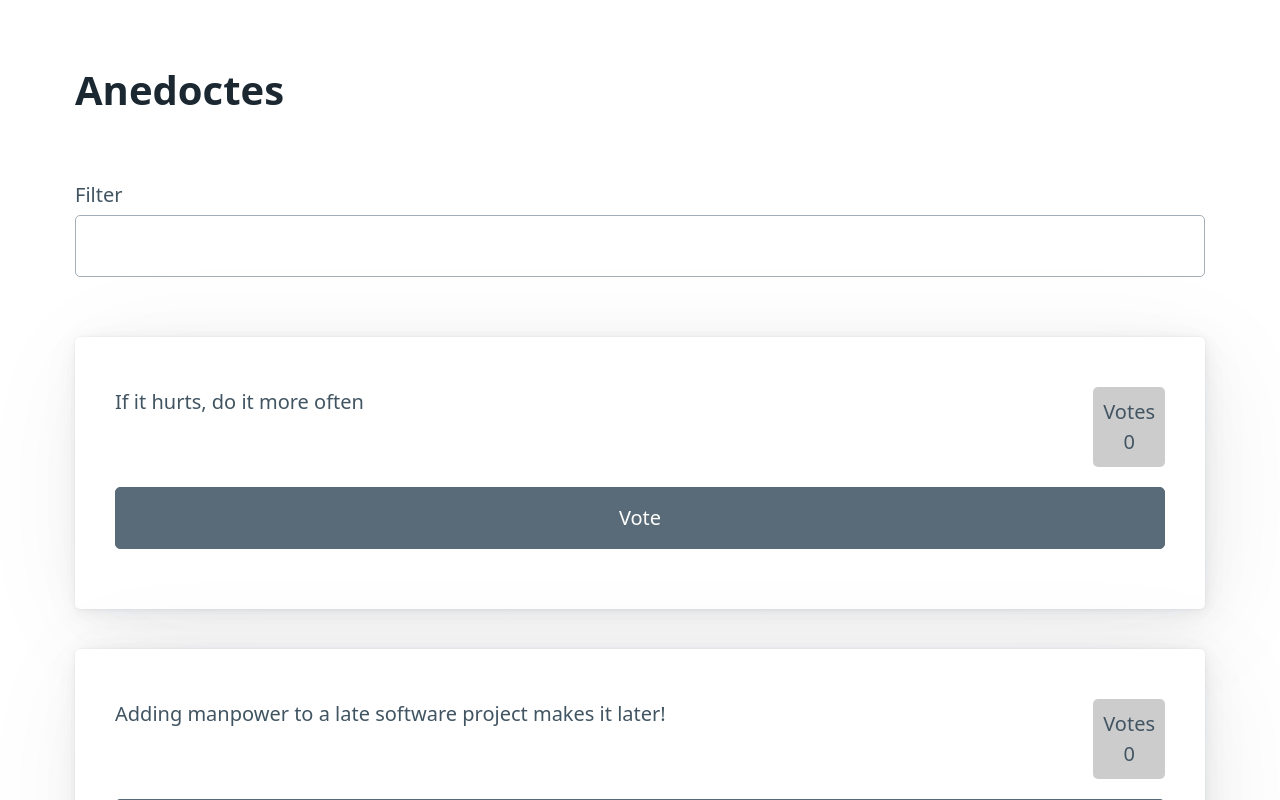
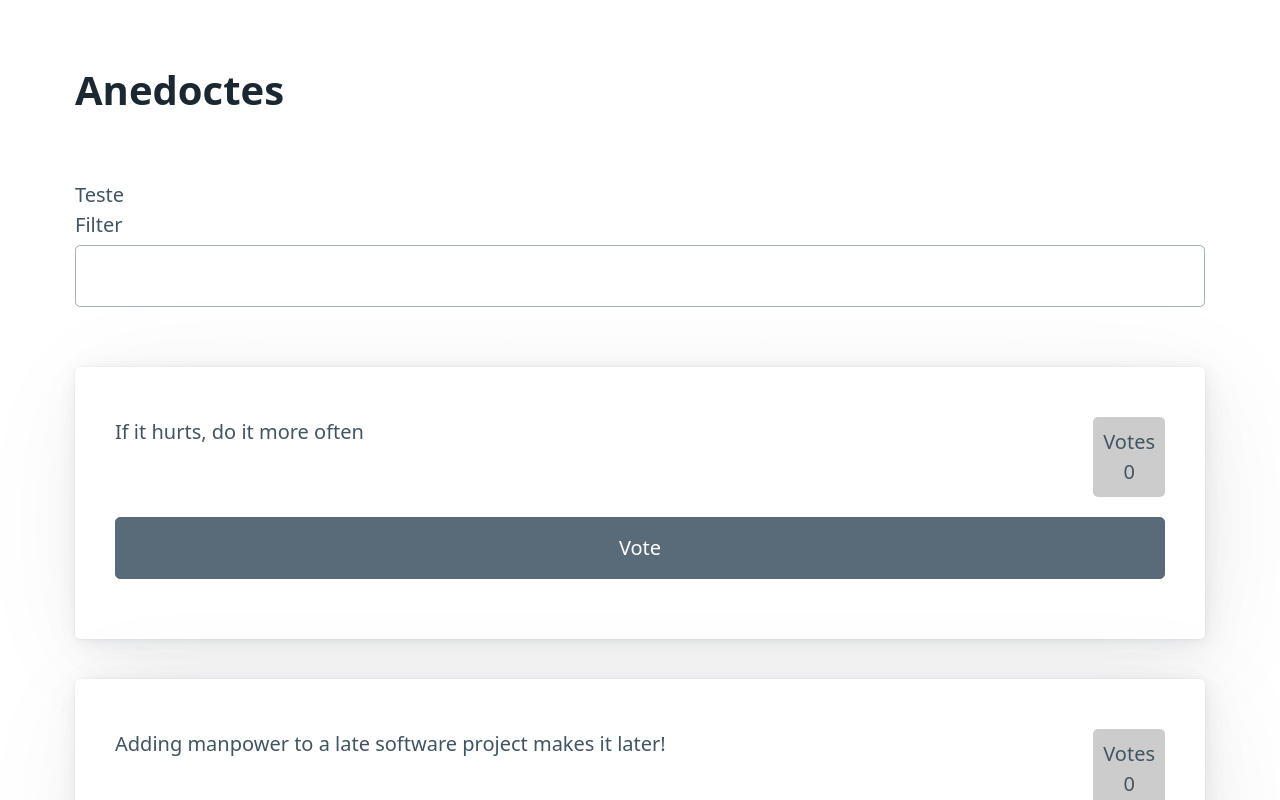
Before and after one commit to josenaldo/fso2022-anedoctes-redux, a React (Vite) app: page / in a window 1280 px wide. Shown: the top 800 px of the page. Built offline with nearby package versions, Linux system fonts and the light colour scheme.

Commit message:
:sparkles: feat: 6.12 Better anecdotes, step10
Notification component

```diff
--- a/src/App.jsx
+++ b/src/App.jsx
@@ -3,6 +3,7 @@ import React from 'react'
 import AnedocteForm from '@/components/AnedocteForm'
 import AnedocteList from '@/components/AnedocteList'
 import Filter from '@/components/Filter'
+import Notification from '@/components/Notification'
 
 import './App.css'
 
@@ -11,6 +12,7 @@ function App() {
     <div className="container">
       <main>
         <h1>Anedoctes</h1>
+        <Notification />
         <Filter />
         <AnedocteList />
         <AnedocteForm />
--- /dev/null
+++ b/src/components/Notification.jsx
@@ -0,0 +1,11 @@
+import { useSelector } from 'react-redux'
+
+const Notification = () => {
+  const notification = useSelector((state) => state.notification)
+
+  return (
+    <div className={`alert ${notification.type}`}>{notification.message}</div>
+  )
+}
+
+export default Notification
--- a/src/main.jsx
+++ b/src/main.jsx
@@ -6,10 +6,15 @@ import { configureStore } from '@reduxjs/toolkit'
 
 import anedocteReducer from '@/reducers/anecdoteReducer'
 import filterReducer from '@/reducers/filterReducer'
+import notificationReducer from '@/reducers/notificationReducer'
 import App from './App'
 
 const store = configureStore({
-  reducer: { anedoctes: anedocteReducer, filter: filterReducer },
+  reducer: {
+    anedoctes: anedocteReducer,
+    filter: filterReducer,
+    notification: notificationReducer,
+  },
 })
 
 ReactDOM.createRoot(document.getElementById('root')).render(
--- /dev/null
+++ b/src/reducers/notificationReducer.js
@@ -0,0 +1,20 @@
+import { createSlice } from '@reduxjs/toolkit'
+
+const initialState = {
+  message: 'Teste',
+  type: 'SUCCESS',
+}
+
+const notificationSlice = createSlice({
+  name: 'notification',
+  initialState,
+  reducers: {
+    setNotification: (state, action) => {
+      console.log('action', action)
+      console.log('state', state)
+    },
+  },
+})
+
+export const { setNotification } = notificationSlice.actions
+export default notificationSlice.reducer
```
